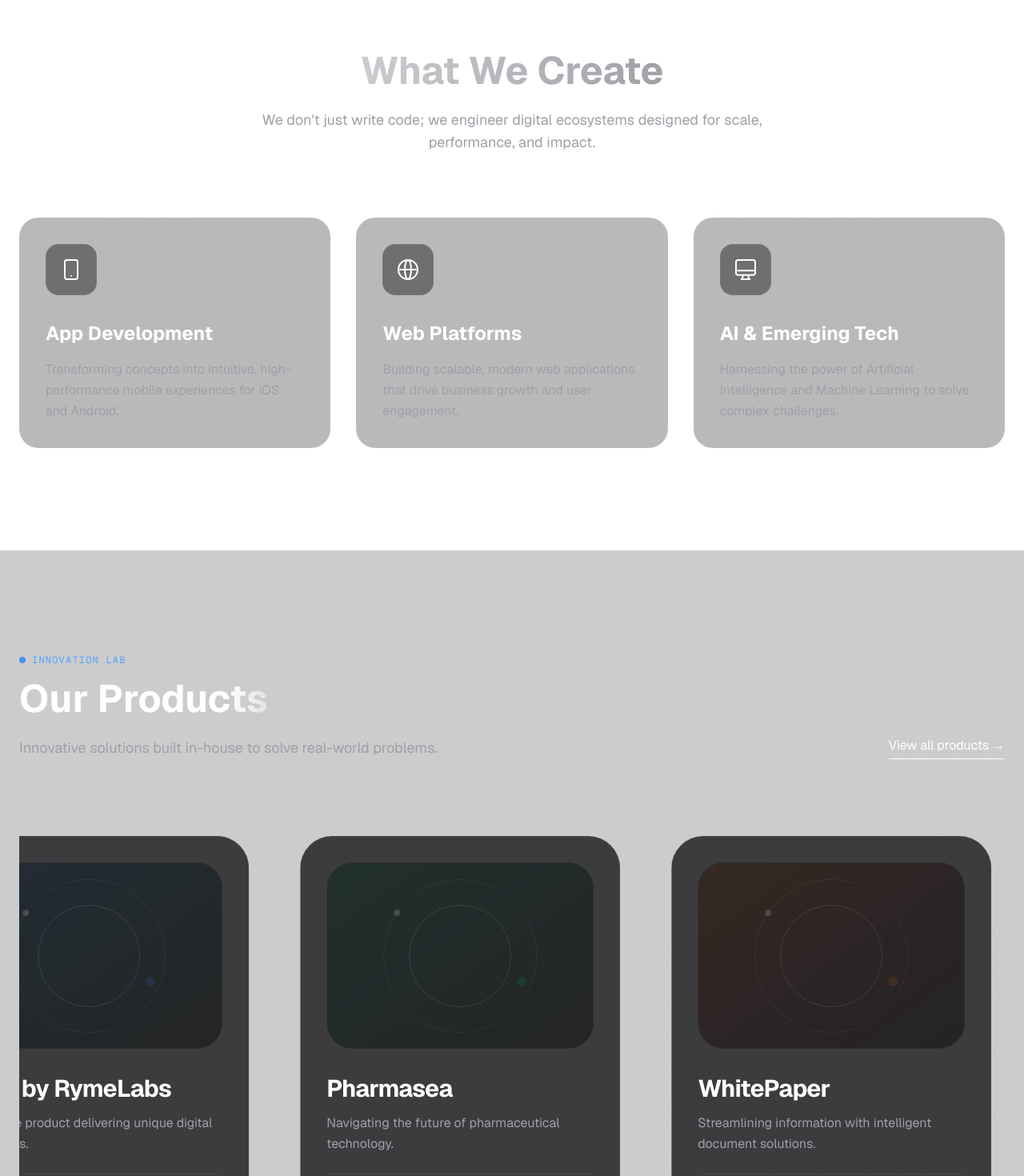
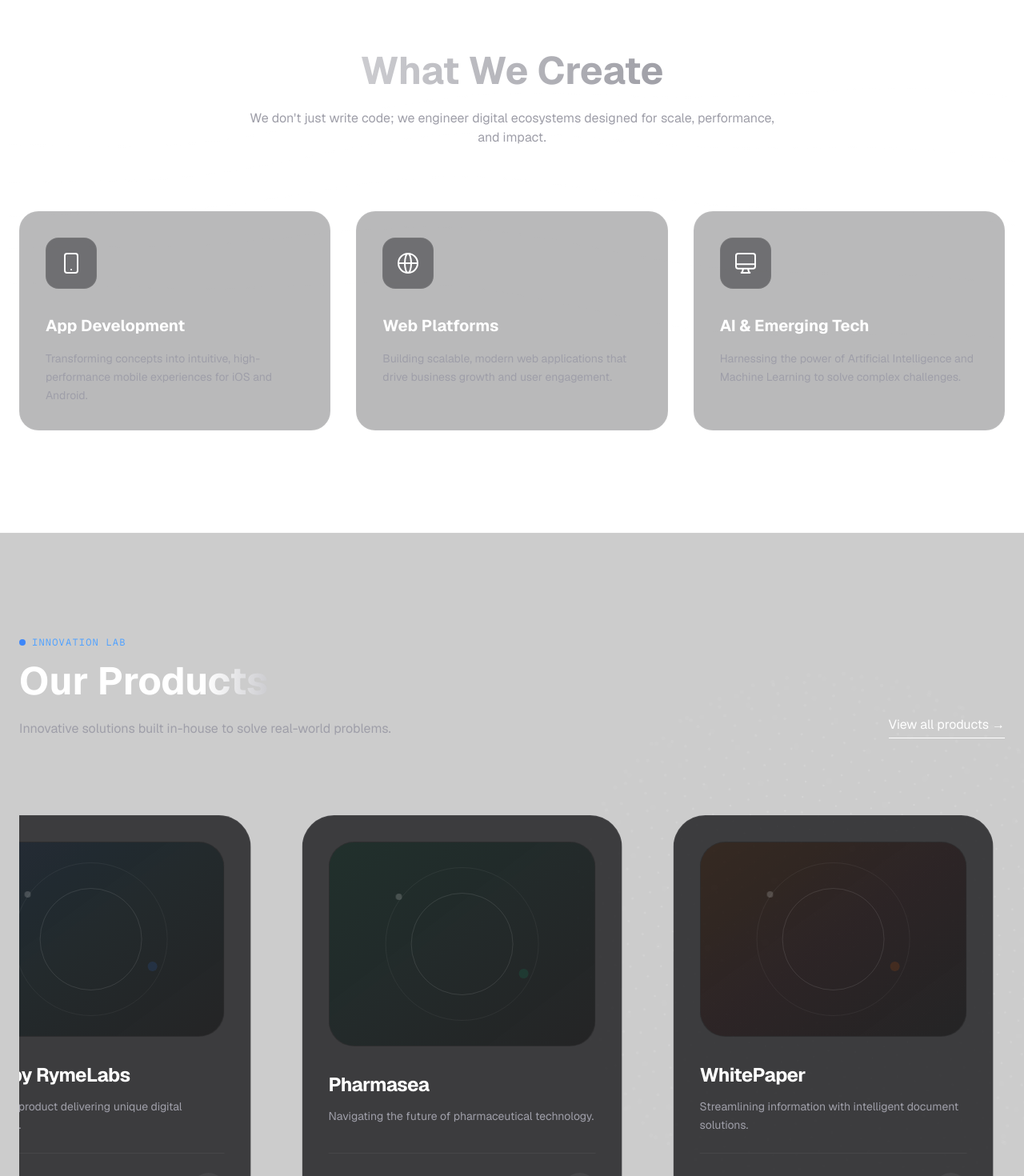
Before and after one commit to Raphdon832/RymeLabsWebsite, a Next.js app: page / in a window 1280 px wide. Shown: the part 1020-2490 px from the top of the page at 80% size. Built offline with nearby package versions, Linux system fonts and the light colour scheme.

Commit message:
Reduce font sizes for non-header texts across the entire website

```diff
--- a/src/app/contact/page.tsx
+++ b/src/app/contact/page.tsx
@@ -17,7 +17,7 @@
           <h1 className="text-5xl md:text-7xl font-bold bg-clip-text text-transparent bg-gradient-to-r from-white via-white to-zinc-500">
             Let’s build together
           </h1>
-          <p className="text-xl text-zinc-400">
+          <p className="text-lg text-zinc-400">
             Tell us about your vision and we’ll design the path forward.
           </p>
         </div>
@@ -64,7 +64,7 @@
           </div>
 
           <div className="pt-4">
-            <MagneticButton className="w-full bg-white text-black py-4 rounded-xl font-bold text-lg hover:bg-zinc-200 transition-colors">
+            <MagneticButton className="w-full bg-white text-black py-4 rounded-xl font-bold text-base hover:bg-zinc-200 transition-colors">
               Send Message
             </MagneticButton>
           </div>
--- a/src/app/globals.css
+++ b/src/app/globals.css
@@ -48,11 +48,10 @@
 
 @media (max-width: 768px) {
   .solutions-headline-truncate {
-    display: -webkit-box;
-    -webkit-line-clamp: 3;
-    -webkit-box-orient: vertical;
-    line-clamp: 3;
-    overflow: hidden;
+    display: block;
+    line-height: 1.1;
+    max-height: none;
+    overflow: visible;
     word-break: break-word;
   }
 }
--- a/src/app/page.tsx
+++ b/src/app/page.tsx
@@ -147,7 +147,7 @@
         <FadeIn className="max-w-7xl mx-auto relative z-10">
           <div className="text-center mb-20">
             <h2 className="text-4xl md:text-5xl font-bold mb-6 bg-gradient-to-r from-white to-zinc-500 bg-clip-text text-transparent">What We Create</h2>
-            <p className="text-zinc-400 text-lg max-w-2xl mx-auto">We don't just write code; we engineer digital ecosystems designed for scale, performance, and impact.</p>
+            <p className="text-zinc-400 text-base max-w-2xl mx-auto">We don't just write code; we engineer digital ecosystems designed for scale, performance, and impact.</p>
           </div>
 
           <div className="grid grid-cols-1 md:grid-cols-3 gap-8">
@@ -178,8 +178,8 @@
                 <div className="w-16 h-16 bg-zinc-800/50 rounded-2xl flex items-center justify-center mb-8 group-hover:scale-110 transition-transform duration-300 border border-white/5">
                   {item.icon}
                 </div>
-                <h3 className="text-2xl font-bold mb-4 text-white group-hover:text-blue-400 transition-colors">{item.title}</h3>
-                <p className="text-zinc-400 leading-relaxed">{item.desc}</p>
+                <h3 className="text-xl font-bold mb-4 text-white group-hover:text-blue-400 transition-colors">{item.title}</h3>
+                <p className="text-zinc-400 leading-relaxed text-sm">{item.desc}</p>
               </div>
             ))}
           </div>
@@ -199,7 +199,7 @@
                 <span className="text-blue-400 font-mono text-xs tracking-widest uppercase">Innovation Lab</span>
               </div>
               <h2 className="text-4xl md:text-5xl font-bold mb-6 bg-clip-text text-transparent bg-gradient-to-r from-white via-white to-zinc-500">Our Products</h2>
-              <p className="text-zinc-400 text-lg max-w-xl">Innovative solutions built in-house to solve real-world problems.</p>
+              <p className="text-zinc-400 text-base max-w-xl">Innovative solutions built in-house to solve real-world problems.</p>
             </div>
             <a href="#" className="text-white border-b border-white pb-1 hover:text-zinc-300 hover:border-zinc-300 transition-colors">View all products →</a>
           </div>
@@ -270,14 +270,14 @@
                 <div className="h-12 w-12 mb-6 rounded-full bg-white/5 flex items-center justify-center text-zinc-500 group-hover:text-white group-hover:bg-white/10 transition-colors">
                   <span className="font-bold text-lg">{client.name[0]}</span>
                 </div>
-                <h3 className="text-xl font-bold mb-2 text-zinc-200 group-hover:text-white">{client.name}</h3>
+                <h3 className="text-lg font-bold mb-2 text-zinc-200 group-hover:text-white">{client.name}</h3>
                 <p className="text-sm text-zinc-500 group-hover:text-zinc-400">{client.type}</p>
               </div>
             ))}
           </Marquee>
 
           <div className="mt-16 text-center">
-            <p className="text-zinc-500 text-lg">...and many more successful deployments.</p>
+            <p className="text-zinc-500 text-base">...and many more successful deployments.</p>
           </div>
         </FadeIn>
       </section>
@@ -287,7 +287,7 @@
         <div className="max-w-7xl mx-auto relative">
           <div className="text-center mb-16">
             <h2 className="text-3xl md:text-4xl font-bold mb-4 text-white drop-shadow-lg">Trusted by Industry Leaders</h2>
-            <p className="text-zinc-400 text-lg">Powering the next generation of digital experiences.</p>
+            <p className="text-zinc-400 text-base">Powering the next generation of digital experiences.</p>
           </div>
 
           <FadeIn>
--- a/src/app/products/page.tsx
+++ b/src/app/products/page.tsx
@@ -40,7 +40,7 @@
           <h1 className="text-5xl md:text-7xl font-bold mb-6 bg-clip-text text-transparent bg-gradient-to-r from-white via-white to-zinc-500">
             Our Products
           </h1>
-          <p className="text-xl text-zinc-400 max-w-3xl">
+          <p className="text-lg text-zinc-400 max-w-3xl">
             Proprietary technologies engineered to redefine industry standards and deliver measurable impact.
           </p>
         </div>
@@ -57,9 +57,9 @@
       <FadeIn delay={0.3} inView={false}>
         <div className="mt-32 text-center">
           <p className="text-sm uppercase tracking-[0.4em] text-zinc-500 mb-4">Next Steps</p>
-          <h2 className="text-3xl font-bold mb-8">Ready to build the future?</h2>
+          <h2 className="text-2xl font-bold mb-8">Ready to build the future?</h2>
           <Link href="/start-project">
-            <MagneticButton className="bg-white text-black px-8 py-4 rounded-full text-lg font-bold hover:bg-zinc-200 transition-all hover:scale-105 active:scale-95 shadow-[0_0_20px_rgba(255,255,255,0.3)] inline-block">
+            <MagneticButton className="bg-white text-black px-8 py-4 rounded-full text-base font-bold hover:bg-zinc-200 transition-all hover:scale-105 active:scale-95 shadow-[0_0_20px_rgba(255,255,255,0.3)] inline-block">
               Start Your Project
             </MagneticButton>
           </Link>
--- a/src/app/start-project/page.tsx
+++ b/src/app/start-project/page.tsx
@@ -33,7 +33,7 @@
           <div className="bg-white/5 p-8 md:p-12 rounded-3xl border border-white/10 backdrop-blur-sm min-h-[400px] flex flex-col justify-between">
             {step === 1 && (
                 <div className="space-y-8 animate-in fade-in slide-in-from-bottom-4 duration-500">
-                    <h2 className="text-3xl font-bold">What are you looking to build?</h2>
+                    <h2 className="text-2xl font-bold">What are you looking to build?</h2>
                     <div className="grid grid-cols-1 md:grid-cols-2 gap-4">
                         {['Web Application', 'Mobile App', 'Marketing Site', 'E-commerce', 'Custom Software', 'Other'].map((opt) => (
                             <button key={opt} className="p-4 rounded-xl border border-white/10 hover:bg-white hover:text-black transition-all text-left font-medium">
@@ -46,7 +46,7 @@
 
             {step === 2 && (
                 <div className="space-y-8 animate-in fade-in slide-in-from-bottom-4 duration-500">
-                    <h2 className="text-3xl font-bold">What is your estimated budget?</h2>
+                    <h2 className="text-2xl font-bold">What is your estimated budget?</h2>
                     <div className="grid grid-cols-1 gap-4">
                         {['< $10k', '$10k - $50k', '$50k - $100k', '$100k+'].map((opt) => (
                             <button key={opt} className="p-4 rounded-xl border border-white/10 hover:bg-white hover:text-black transition-all text-left font-medium">
@@ -59,7 +59,7 @@
 
             {step === 3 && (
                 <div className="space-y-8 animate-in fade-in slide-in-from-bottom-4 duration-500">
-                    <h2 className="text-3xl font-bold">Last details</h2>
+                    <h2 className="text-2xl font-bold">Last details</h2>
                     <div className="space-y-4">
                         <input type="text" placeholder="Your Name" className="w-full bg-black/50 border border-white/10 rounded-xl p-4 focus:outline-none focus:border-white/50" />
                         <input type="email" placeholder="Your Email" className="w-full bg-black/50 border border-white/10 rounded-xl p-4 focus:outline-none focus:border-white/50" />
--- a/src/app/work/page.tsx
+++ b/src/app/work/page.tsx
@@ -18,7 +18,7 @@
             <h1 className="text-5xl md:text-7xl font-bold mb-6 bg-clip-text text-transparent bg-gradient-to-r from-white via-white to-zinc-500">
               Selected Work
             </h1>
-            <p className="text-xl text-zinc-400 max-w-2xl">
+            <p className="text-lg text-zinc-400 max-w-2xl">
               A showcase of our most ambitious projects and collaborations.
             </p>
           </div>
@@ -42,8 +42,8 @@
               </div>
               <div className="flex justify-between items-end border-b border-white/10 pb-8">
                 <div>
-                  <h3 className="text-4xl font-bold mb-2 group-hover:text-white transition-colors">{project.title}</h3>
-                  <p className="text-zinc-400 text-lg">{project.category}</p>
+                  <h3 className="text-3xl font-bold mb-2 group-hover:text-white transition-colors">{project.title}</h3>
+                  <p className="text-zinc-400 text-base">{project.category}</p>
                 </div>
                 <span className="text-zinc-500 font-mono">{project.year}</span>
               </div>
--- a/src/components/ProductCard.tsx
+++ b/src/components/ProductCard.tsx
@@ -73,8 +73,8 @@
         {/* Content */}
         <div className="flex-grow flex flex-col justify-between">
             <div>
-                <h3 className={`text-2xl md:text-3xl font-bold text-white mb-2 md:mb-3 tracking-tight transition-colors duration-300 ${theme.text}`}>{title}</h3>
-                <p className="text-zinc-400 leading-relaxed text-sm md:text-base">{description}</p>
+                <h3 className={`text-xl md:text-2xl font-bold text-white mb-2 md:mb-3 tracking-tight transition-colors duration-300 ${theme.text}`}>{title}</h3>
+                <p className="text-zinc-400 leading-relaxed text-xs md:text-sm">{description}</p>
             </div>
 
             <div className="flex items-center justify-between mt-4 md:mt-6 pt-4 md:pt-6 border-t border-white/5">
```
Also changed, not shown: src/app/company/page.tsx (+4 -4 lines).
